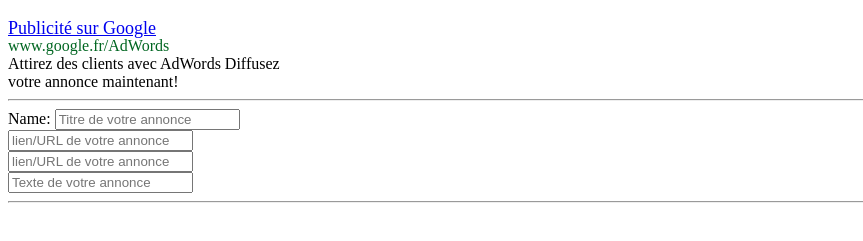
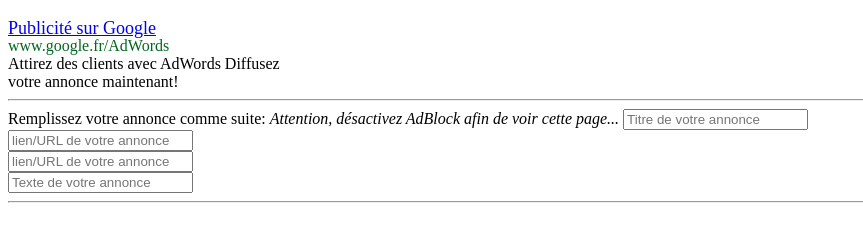
Before and after one commit to moabi/google-adwords-simulator, a plain HTML site: page index.html in a window 1280 px wide. Shown: the part 61-302 px from the top of the page, without its empty margins (0-863 px from the left). Drawn offline with nearby package versions, Linux system fonts and the light colour scheme.

Commit message:
styles -gablock

```diff
--- a/index.html
+++ b/index.html
@@ -46,7 +46,8 @@
 
 
 <div>
-    <label>Name:</label>
+    <label>Remplissez votre annonce comme suite:</label>
+    <em>Attention, désactivez AdBlock afin de voir cette page...</em>
     <input maxlength="25" type="text" ng-model="title" placeholder="Titre de votre annonce"> <br>
     <input maxlength="35" type="text" ng-model="prettyLink" placeholder="lien/URL de votre annonce"><br>
     <input maxlength="10" type="text" ng-model="link" placeholder="lien/URL de votre annonce"><br>
```
